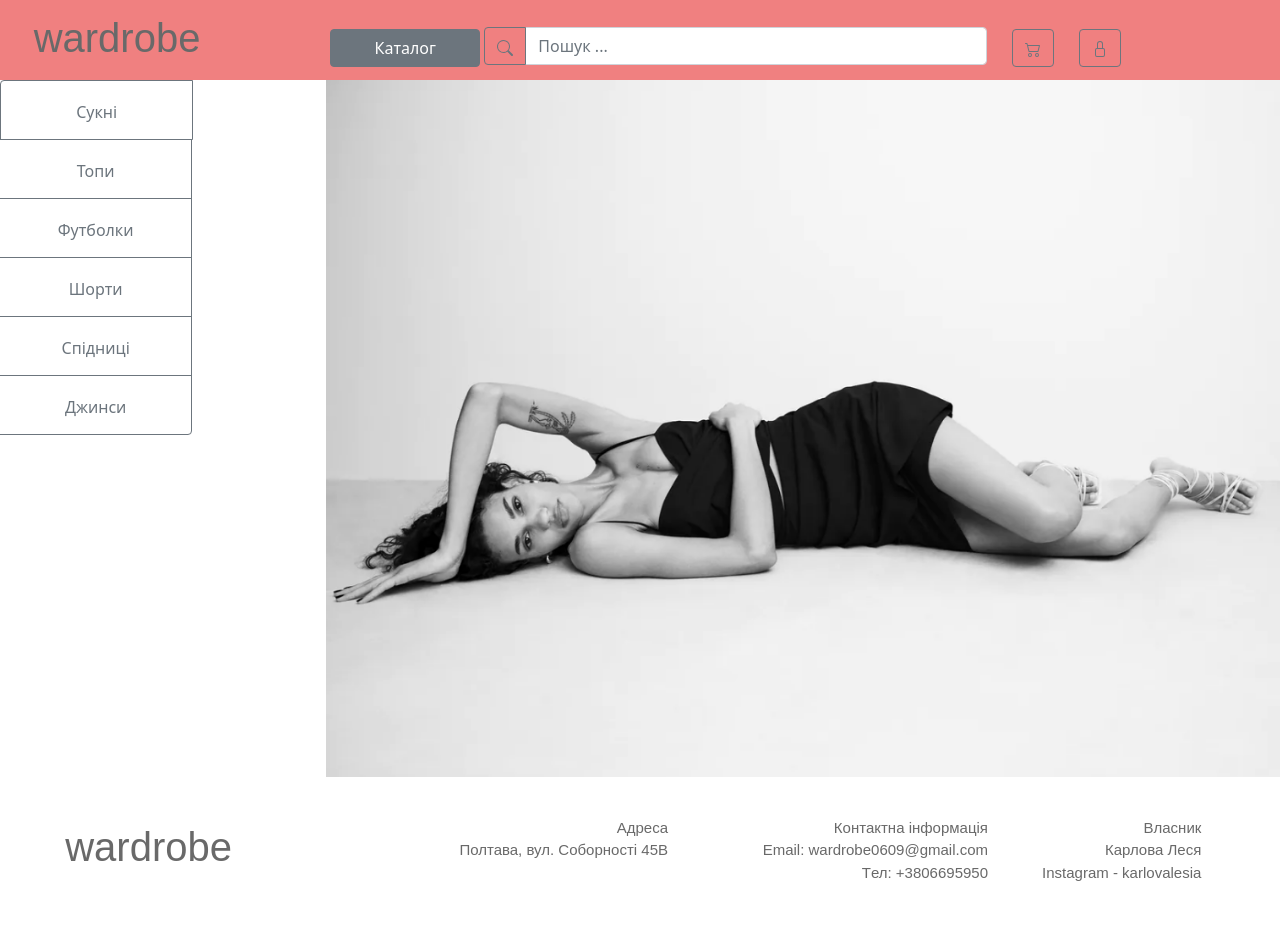
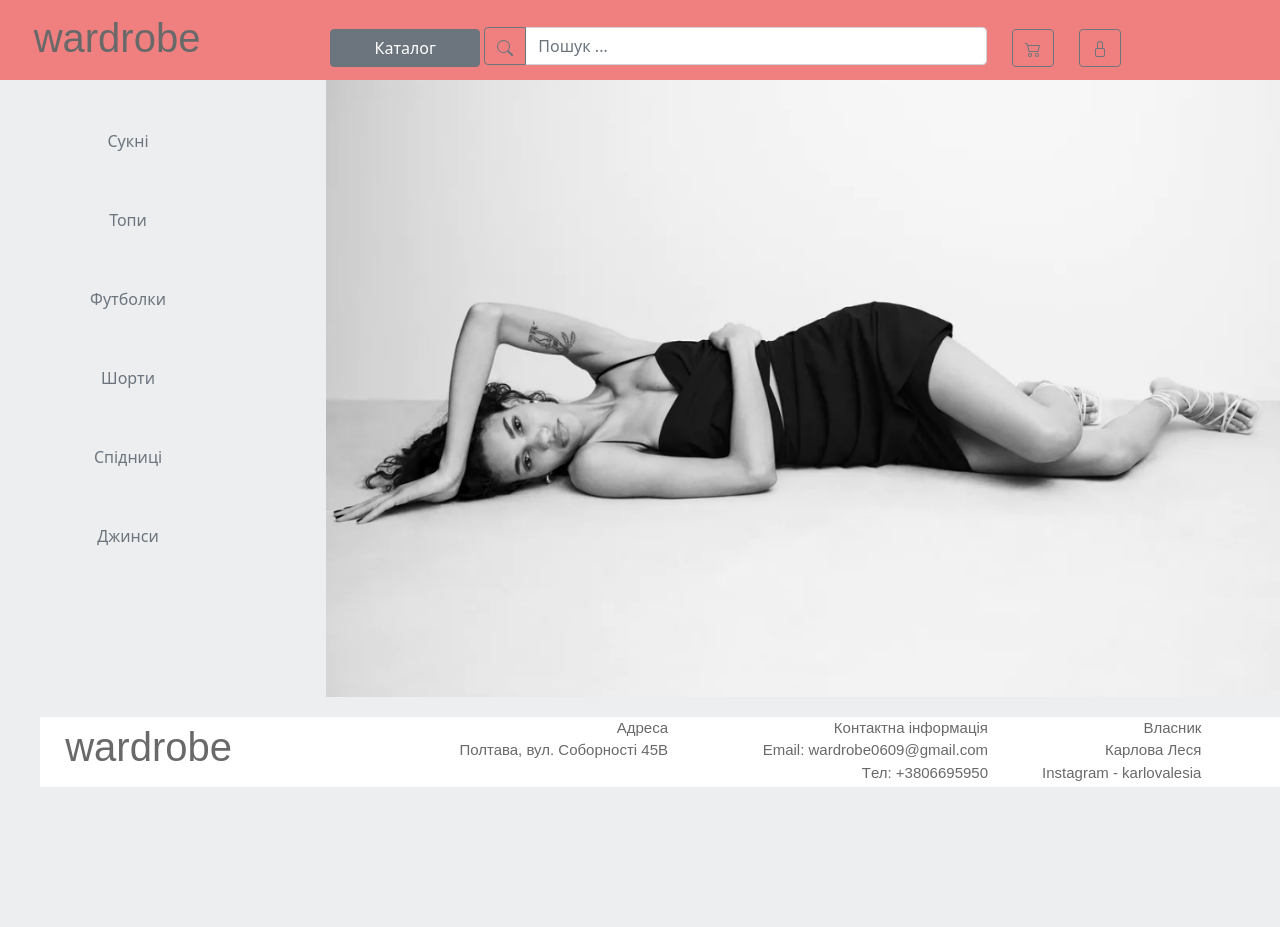
Before and after one commit to Karlova-Lesia/wardrobe-store, a PHP site: page / in a window 1280 px wide; the page is wider, and only the part inside the window is pictured. After the commit the page ends 787 px from the top of that part, so only its background shows below. Run offline with PHP 8.4, Linux system fonts and the light colour scheme.

Commit message:
Add styles

```diff
--- a/app/View/Layouts/commons/footer.php
+++ b/app/View/Layouts/commons/footer.php
@@ -1,3 +1,22 @@
+<style>
+    .main-div {
+        height: 70px;
+        background: white;
+        white-space: nowrap;
+        position: absolute;
+        bottom: 0;
+    }
+    .content-addr-info {
+        color: dimgrey;
+        font-family: "JetBrains Mono Light", sans-serif;
+        font-size: 15px;
+    }
+    .align-color {
+        text-align: right;
+        color: dimgrey;
+    }
+</style>
+
 <div style="margin: 40px;" class="container-fluid main-div">
     <div class="row">
         <div class="name-store child-div col-3 align-color">
--- a/app/View/Layouts/commons/header.php
+++ b/app/View/Layouts/commons/header.php
@@ -1,34 +1,18 @@
 <style>
-    .main-div {
-        height: 70px;
-        background: white;
-        white-space: nowrap;
+    html {
+        position: relative;
+        min-height: 100%;
+    }
+    body {
+        margin-bottom: 130px;
+        background:#edeef0;
     }
     .child-div {
         display: inline-block;
     }
-    .name-store {
-        font-family: Chilanka, sans-serif;
-        padding-right: 10%;
-        font-size: 40px;
-        width: 25%;
-    }
-    .content-addr-info {
-        color: dimgrey;
-        font-family: "JetBrains Mono Light", sans-serif;
-        font-size: 15px;
-    }
-    .align-color {
-        text-align: right;
-        color: dimgrey;
-    }
     .parent-div {
         height: 80px;
         background: lightcoral;
-        white-space: nowrap;
-    }
-    .child-div {
-        display: inline-block;
     }
     .align-right {
         text-align: right;
@@ -39,9 +23,6 @@
         padding-right: 10%;
         font-size: 40px;
         width: 25%;
-    }
-    .categories {
-        font-size: 20px;
     }
     .search-block {
         width: 40%;
@@ -55,17 +36,8 @@
     li > a {
         background-color: lightgrey !important;
     }
-    .wrapper {
-        display: inline-block;
-        width: 100%;
-    }
-    .btn-group {
-        width: 100%;
-    }
-    .btns {
-        height: 60px;
-    }
 </style>
+<div class="fixed-top">
 <div class="container-fluid parent-div">
     <nav class="bd-subnavbar py-2" aria-label="Secondary navigation">
         <div
@@ -192,3 +164,4 @@
         <?php endif;?>
     </nav>
 </div>
+</div>
--- a/app/View/Layouts/commons/navigation.php
+++ b/app/View/Layouts/commons/navigation.php
@@ -1,38 +1,49 @@
-<div class="bd-example wrapper">
+<style>
+    .wrapper {
+        margin-top: 20px;
+        display: inline-block;
+        position: fixed;
+        width: 20%;
+    }
+    .buttons {
+        height: 80px;
+        border: 0;
+    }
+    span {
+        vertical-align: inherit;
+    }
+    .content {
+        width: 20%;
+        margin-top: 100px;
+    }
+    .img {
+        margin-top: 20px;
+    }
+</style>
+<div class="bd-example wrapper content">
     <div
-            class="btn-group-vertical btn-group"
+            class="btn-group-vertical"
+            style="width: 100%;"
             role="group"
             aria-label="Група вертикальних кнопок"
     >
-        <button onClick='location.href="http://wardrobe.com/products/OneCategory/dresses"'type="button" class="btn btn-outline-secondary btns">
-          <span style="vertical-align: inherit"
-          ><span style="vertical-align: inherit">Cукні</span></span
-          >
+        <button onClick='location.href="http://wardrobe.com/products/OneCategory/dresses"' type="button" class="btn btn-outline-secondary buttons">
+          <span>Cукні</span>
         </button>
-        <button onClick='location.href="http://wardrobe.com/products/OneCategory/tops"' type="button" class="btn btn-outline-secondary btns">
-          <span style="vertical-align: inherit"
-          ><span style="vertical-align: inherit">Топи</span></span
-          >
+        <button onClick='location.href="http://wardrobe.com/products/OneCategory/tops"' type="button" class="btn btn-outline-secondary buttons">
+          <span>Топи</span>
         </button>
-        <button onClick='location.href="http://wardrobe.com/products/OneCategory/tshirts"' type="button" class="btn btn-outline-secondary btns">
-          <span style="vertical-align: inherit"
-          ><span style="vertical-align: inherit">Футболки</span></span
-          >
+        <button onClick='location.href="http://wardrobe.com/products/OneCategory/tshirts"' type="button" class="btn btn-outline-secondary buttons">
+          <span>Футболки</span>
         </button>
-        <button onClick='location.href="http://wardrobe.com/products/OneCategory/shorts"' type="button" class="btn btn-outline-secondary btns">
-          <span style="vertical-align: inherit"
-          ><span style="vertical-align: inherit">Шорти</span></span
-          >
+        <button onClick='location.href="http://wardrobe.com/products/OneCategory/shorts"' type="button" class="btn btn-outline-secondary buttons">
+          <span>Шорти</span>
         </button>
-        <button onClick='location.href="http://wardrobe.com/products/OneCategory/skirts"' type="button" class="btn btn-outline-secondary btns">
-          <span style="vertical-align: inherit"
-          ><span style="vertical-align: inherit">Спідниці</span></span
-          >
+        <button onClick='location.href="http://wardrobe.com/products/OneCategory/skirts"' type="button" class="btn btn-outline-secondary buttons">
+          <span>Спідниці</span>
         </button>
-        <button onClick='location.href="http://wardrobe.com/products/OneCategory/jeans"' type="button" class="btn btn-outline-secondary btns">
-          <span style="vertical-align: inherit"
-          ><span style="vertical-align: inherit">Джинси</span></span
-          >
+        <button onClick='location.href="http://wardrobe.com/products/OneCategory/jeans"' type="button" class="btn btn-outline-secondary buttons">
+          <span>Джинси</span>
         </button>
     </div>
 </div>
```
